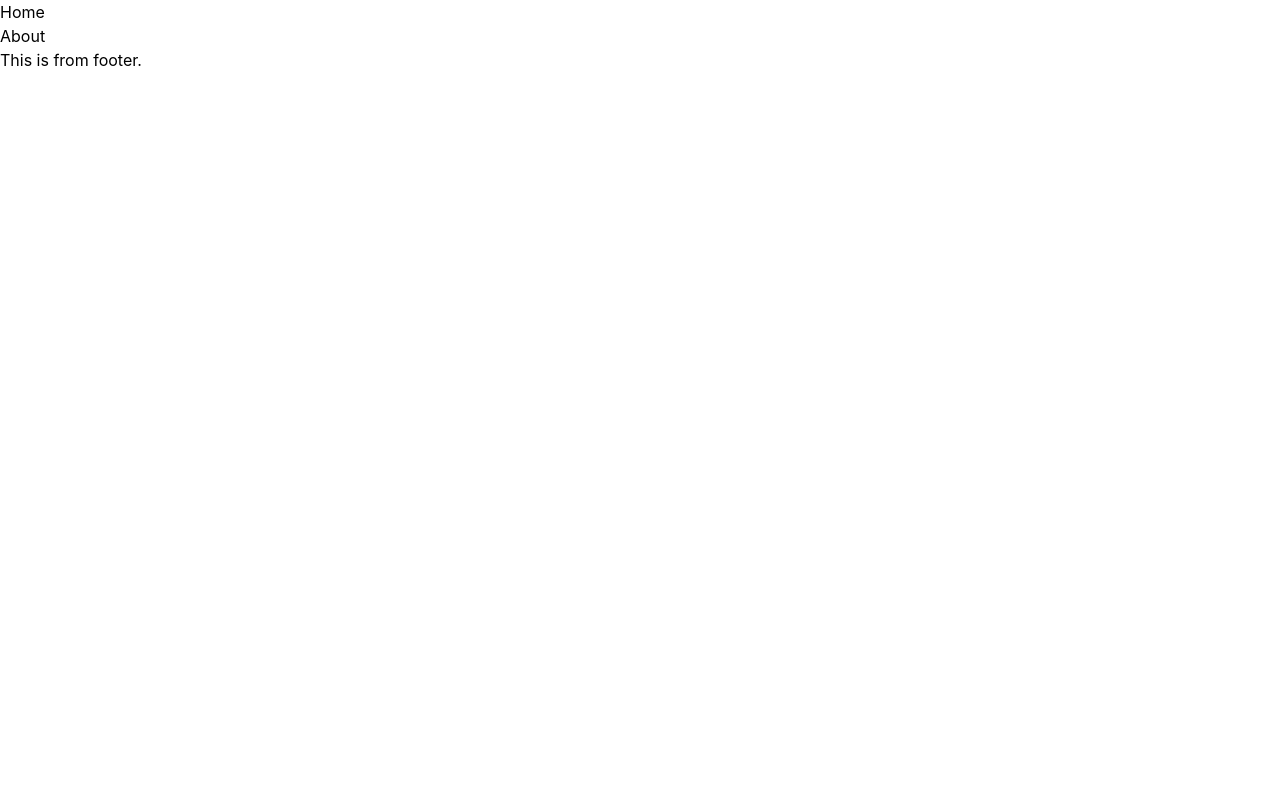
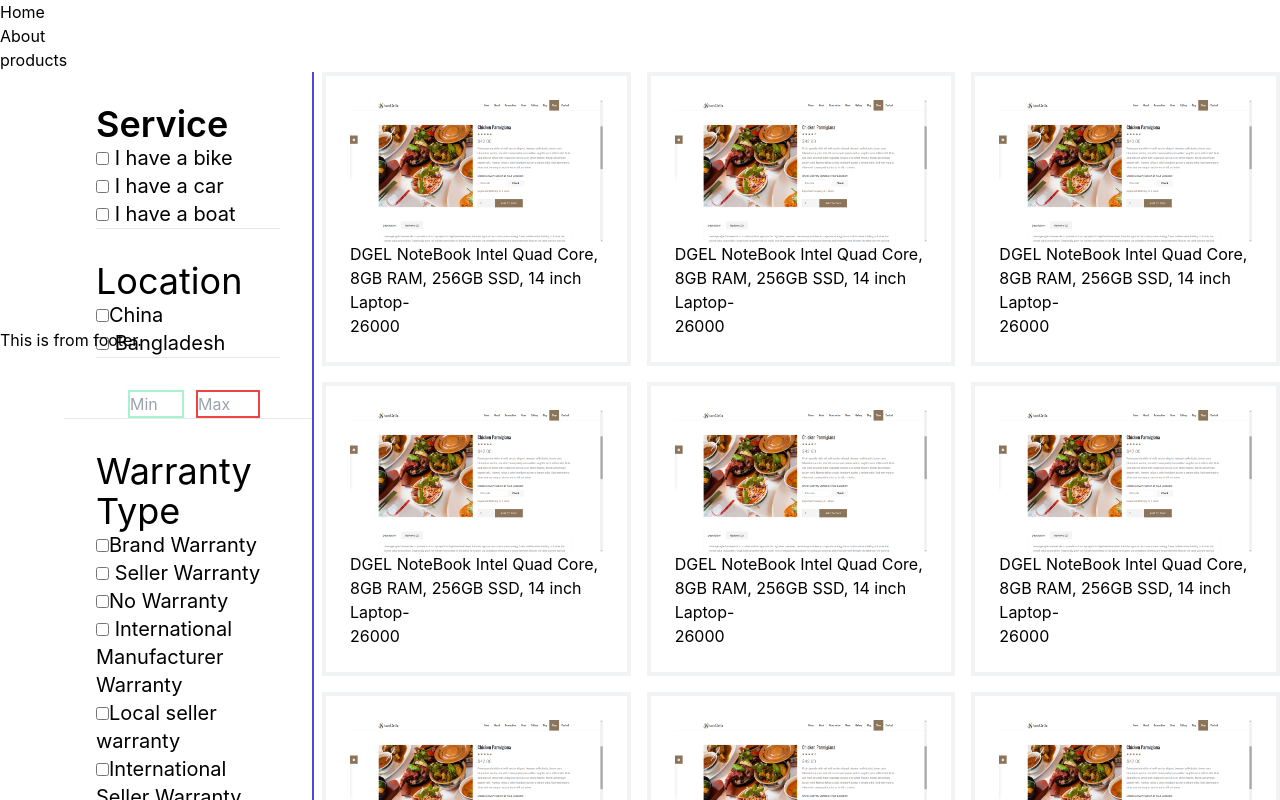
Before and after one commit to Swapno5896/Shopnest, a React (Create React App) app: page /products in a window 1280 px wide. Shown: the top 800 px of the page. Built offline with nearby package versions, Linux system fonts and the light colour scheme.

Commit message:
sidebar and product page is done

```diff
--- a/src/App.js
+++ b/src/App.js
@@ -14,10 +14,13 @@ return (
   <Switch>
     <Route exact path="/">
       <Home />
-      <SearchProduct />
+
     </Route>
     <Route path="/about">
       <MainAbout />
+    </Route>
+    <Route path="/products">
+      <SearchProduct />
     </Route>
   </Switch>
   <Footer />
--- a/src/components/SearhProduc/Products/Products.js
+++ b/src/components/SearhProduc/Products/Products.js
@@ -4,7 +4,7 @@ const Product = (props) => {
 const {img,title,price} = props.pd;
 console.log(img,title,price)
 return (
-<div class=" p-6 border-4 border-light-blue-500 border-opacity-50 ">
+<div class="hover:shadow-2xl  p-6 border-4 border-light-blue-500 border-opacity-50 ">
  <img src={img} alt="" />
  <h3>{title}</h3>
  <p>{price}</p>
--- a/src/components/SearhProduc/Sidebar/Sidebar.js
+++ b/src/components/SearhProduc/Sidebar/Sidebar.js
@@ -2,7 +2,7 @@ import React from 'react';
 
 const Product = () => {
 return (
-<div>
+<div class="pl-16">
  <div class="m-8">
   <p class="font-semibold text-4xl">Service</p>
   <input type="checkbox" id="vehicle1" name="vehicle1" value="Bike" />
--- a/src/components/Shared/Navbar.js
+++ b/src/components/Shared/Navbar.js
@@ -11,6 +11,9 @@ const Navbar = () => {
     <li>
       <Link to="/about">About</Link>
     </li>
+    <li>
+      <Link to="/products">products</Link>
+    </li>
   </ul>
 </div>
 );
```
Lines whose indentation alone changed are shown as unchanged.
